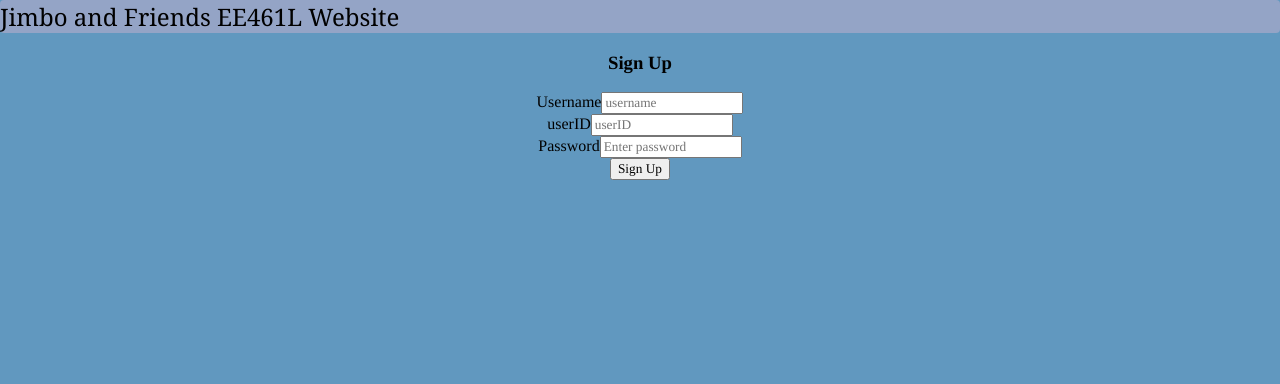
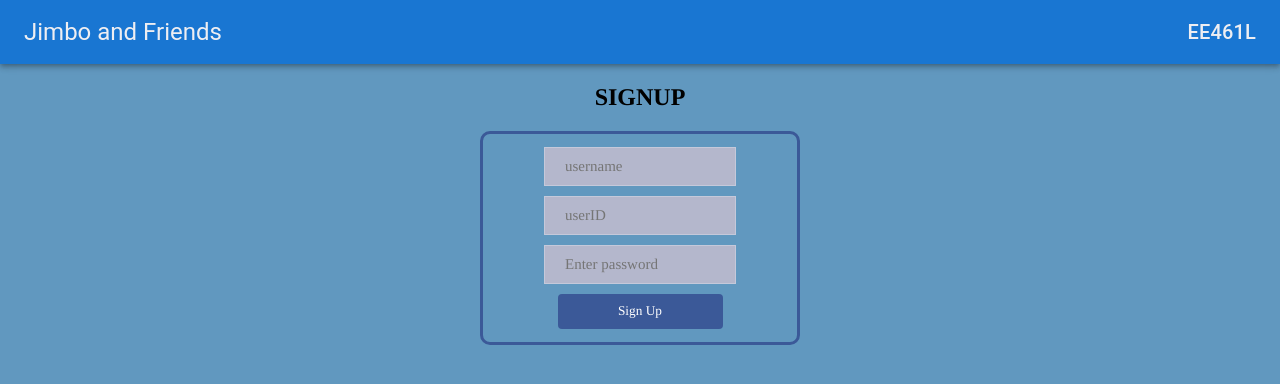
Before and after one commit to jamesjpark/JimboAndFriends, a React (Create React App) app in the folder web-app/frontend/: page /signUp in a window 1280 px wide. Shown: the top 384 px of the page. Built offline with nearby package versions, Linux system fonts and the light colour scheme.

Commit message:
Front end styling(Header/Signup)

```diff
--- a/web-app/frontend/src/App.css
+++ b/web-app/frontend/src/App.css
@@ -7,11 +7,9 @@
   width: 100%;
   height:100%;
   border-radius: 4px;
-  background: #94a4c6;
-  color:black;
+  color:hsl(240, 13%, 94%);
   font-family:Georgia, 'Times New Roman', Times, serif;
   font-size: x-large
-
 }
 
 body{
@@ -105,7 +103,8 @@ form{
 
 }
 .userName{
-  margin-top: 10px;
+  margin-bottom: 10px;
+
   cursor: pointer;
   font-size: 15px;
   background: #b4b7cc;
@@ -116,7 +115,8 @@ form{
 
 }
 .password{
-  margin-top: 10px;
+  margin-bottom: 10px;
+
   cursor: pointer;
   font-size: 15px;
   background: #b4b7cc;
@@ -126,7 +126,8 @@ form{
 
 }
 .userID{
-  margin-top: 10px;
+  margin-bottom: 10px;
+
   cursor: pointer;
   font-size: 15px;
   background: #b4b7cc;
@@ -143,7 +144,7 @@ form{
   color:white;
   border:0px transparent;
   text-align: center;
-  margin: 5%;
+  margin: 1%;
   display: inline-block;
 }
 .signupButton{
--- a/web-app/frontend/src/App.js
+++ b/web-app/frontend/src/App.js
@@ -18,9 +18,8 @@ function App() {
     <div>
 
 <BrowserRouter>
-<Header>
+<Header> </Header>
 
-</Header>
     <div className="App">
     <Routes>
     <Route exact path = "/" element = {<Login />}></Route>
--- a/web-app/frontend/src/Components/HWSet.js
+++ b/web-app/frontend/src/Components/HWSet.js
@@ -1,7 +1,6 @@
 import React, { useState, useEffect, useRef } from 'react';
 //import {Button} from '@material-ui/core';
 import { Link, useNavigate} from 'react-router-dom';
-import {Popup} from "./Popup";
 import axios from "axios";
 
 
--- a/web-app/frontend/src/Components/Header.js
+++ b/web-app/frontend/src/Components/Header.js
@@ -1,17 +1,26 @@
 import axios from "axios";
 import { useState} from 'react';
 import {useNavigate} from 'react-router-dom';
+import { AppBar, Toolbar, Typography, InputBase, Box, Button} from '@mui/material';
+import SearchIcon from '@mui/icons-material/Search';
 
 
 function Header(props) {
   const navigate = useNavigate();
 
     return(
-        <header className="App-header">
-          Jimbo and Friends EE461L Website
-
-
-        </header>
+      <AppBar position="static">
+      <Toolbar className="b">
+        <Typography variant="h5" className="App-header">
+          Jimbo and Friends
+        </Typography>
+        <Box display="flex">
+          <Typography variant="h6" className="App-header">
+            EE461L
+          </Typography>
+        </Box>
+      </Toolbar>
+    </AppBar>
     )
 }
 
--- a/web-app/frontend/src/Components/JoinForm.js
+++ b/web-app/frontend/src/Components/JoinForm.js
@@ -8,29 +8,17 @@ function JoinForm(props){
 
   const [joinText, setJoinText] = useState(true);
   const [open, setOpen] = useState(false);
-  const [project, setProject] = useState(props.project.id)
-  const [join, setJoin] = useState("")
   const navigate = useNavigate();
 
-  function leave(){
-    axios({
-      method: "GET",
-      url: '/leave/<int: projectid>'
-    })
-    .then((response)=>{
-      const res = response.data
-      setProject(res)
-    })
+  function handlePress(){
 
-  }
-
-  function handlePress(){
-    setOpen(true);
     if(joinText==true){
       setJoinText(false);
+      alert("Joined Project")
     }
     else{
       setJoinText(true);
+      alert("Left Project")
     }
 
   }
@@ -40,13 +28,10 @@ function JoinForm(props){
     <div>
     <button className = 'joinButton' onClick = {() => handlePress()}>
       {
-
-      joinText ? "Join"
-      : "Leave"
+        joinText ? "Join" : "Leave"
       }
-      </button>
-      {open && !joinText? <Popup text = {project} closePopup={() => setOpen(false)} text2 = "Joined" /> : open && joinText ? <Popup text = {project} closePopup={() => setOpen(false)} text2 = "Left" />: null}
-
+    </button>
+      {/* {open && !joinText? <Popup text = {project} closePopup={() => setOpen(false)} text2 = "Joined" /> : open && joinText ? <Popup text = {project} closePopup={() => setOpen(false)} text2 = "Left" />: null} */}
 
     </div>
   )
--- a/web-app/frontend/src/Components/Projects.js
+++ b/web-app/frontend/src/Components/Projects.js
@@ -56,7 +56,9 @@ const Projects = ({ projects, removeProject, updateProject }) => {
           onClick={() => setEdit({ id: project.projectID, name: project.projectName })}
           className='edit-icon'
         /> */}
+
       </div>
+
     </div>
   ));
 };
--- a/web-app/frontend/src/Components/SignUp.js
+++ b/web-app/frontend/src/Components/SignUp.js
@@ -3,7 +3,6 @@ import axios from "axios";
 import {useNavigate} from 'react-router-dom';
 function SignUp(props) {
 
-    // axios.defaults.baseURL = ""
     const [loginForm, setloginForm] = useState({
         userName: "",
         password: "",
@@ -57,41 +56,43 @@ function SignUp(props) {
 
 
     return (
-      <div className="Signup">
-                <form>
-                    <h3>Sign Up</h3>
+      <div className="loginForm">
+        <h1>SIGNUP</h1>
+                <form className="login">
+
                     <div className="mb-3">
-                        <label>Username</label>
+
                         <input
                             name="userName"
                             type="text"
-                            className="form-control"
+                            className = "userName"
                             placeholder="username"
                             onChange={handleChange}
                         />
                     </div>
                     <div className="mb-3">
-                        <label>userID</label>
+
                         <input
                             name="userID"
                             type="text"
-                            className="form-control"
+                            className = "userName"
                             placeholder="userID"
                             onChange={handleChange}
                         />
                     </div>
                     <div className="mb-3">
-                        <label>Password</label>
+
                         <input
                             name="password"
                             type="password"
-                            className="form-control"
+                            className = "userName"
                             placeholder="Enter password"
                             onChange={handleChange}
                         />
                     </div>
-                    <div className="d-grid">
-                        <button type="submit" className="btn btn-primary" onClick = {onSignup}>
+
+                    <div>
+                        <button className = "signupButton" color = "primary" onClick = {onSignup}>
                             Sign Up
                         </button>
                     </div>
```
Also changed, not shown: web-app/frontend/package.json (+7 -0 lines), web-app/frontend/src/Components/Login.js (+2 -8 lines), 1 other file (tests, documents, lock files or other folders).
